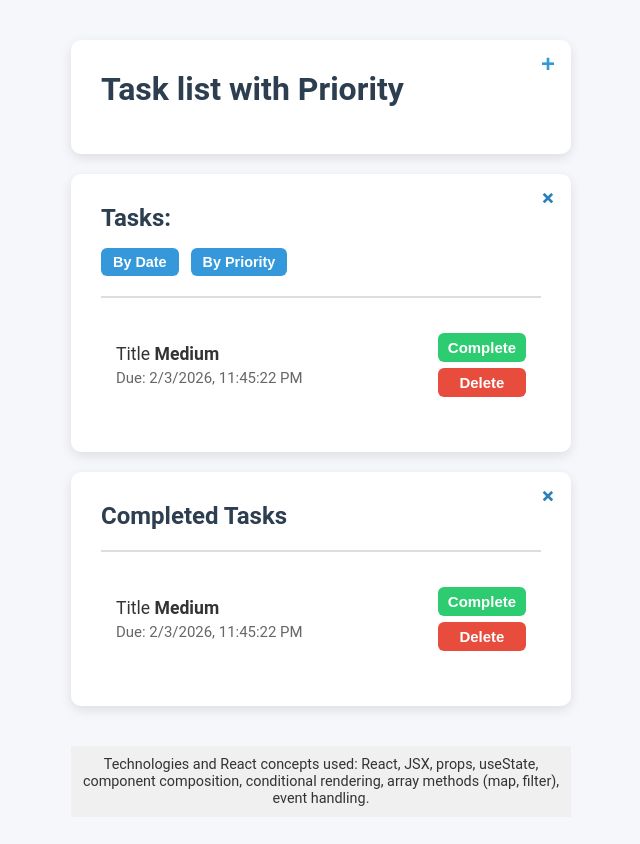
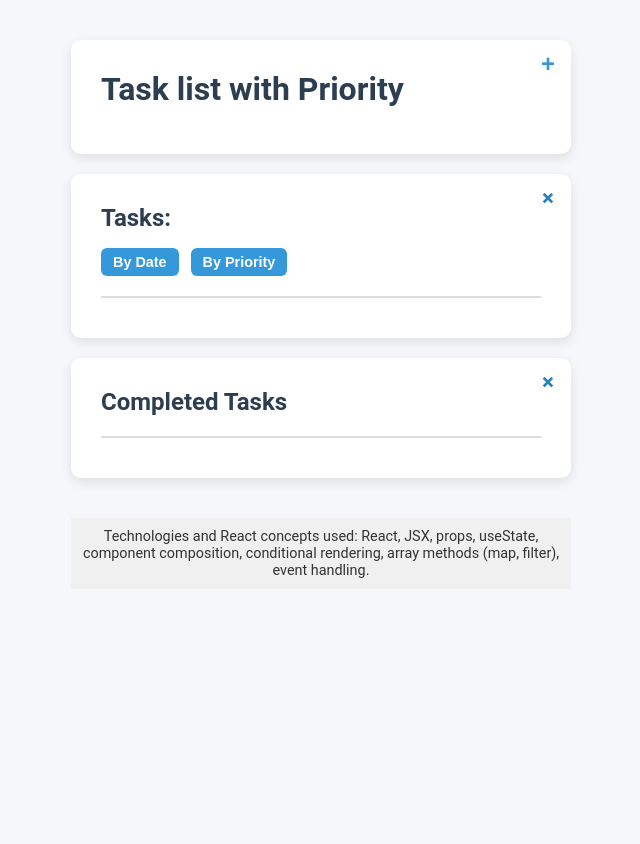
Before and after one commit to Ky0sh1t0/ReactToDo, a React app: page / in a window 1280 px wide. Shown: the top 844 px of the page, without its empty margins (319-959 px from the left). After the commit the page ends 800 px from the top, so only its background shows below. Built offline with nearby package versions, Linux system fonts and the light colour scheme; the HTML template or start-up script is replaced by a standard one.

Commit message:
Change: index.css changed to [type=date], app.jsx added functionality

```diff
--- a/src/App.jsx
+++ b/src/App.jsx
@@ -20,6 +20,17 @@ function App() {
     setTasks([...tasks, {...task, completed: false, id: Date.now() }]);
   }
 
+  function makeComplete(id) {
+    setTasks(tasks.map(task => task.id === id ? {...task, completed: true} : task))
+  }
+
+  function deleteTask(id) {
+    setTasks(tasks.filter(task=>task.id !== id));
+  }
+
+  const activeTasks = tasks.filter(task => !task.completed);
+  const completedTasks = tasks.filter(task => task.completed);
+
   console.log(tasks);
 
   return (
@@ -39,7 +50,7 @@ function App() {
               <button className="sort-button">By Date</button>
               <button className="sort-button">By Priority</button>
             </div>
-            <TaskList/>
+            <TaskList activeTasks={activeTasks} deleteTask={deleteTask} makeComplete={makeComplete}/>
             </>
           )
         }
@@ -47,7 +58,7 @@ function App() {
       <div className="completed-task-container">
         <h2>Completed Tasks</h2>
         <button className={`close-button ${openSection.completed ? "open" : ""}`} onClick={()=>toggleTaskTable("completed")}>+</button>
-        {openSection.completed && <CompletedTaskList />}
+        {openSection.completed && <CompletedTaskList completedTasks={completedTasks} deleteTask={deleteTask}/>}
       </div>
       <Footer />
     </div>
@@ -77,38 +88,47 @@ function TaskForm({addTask}){
         <option value="Medium">Medium</option>
         <option value="Low">Low</option>
       </select>
-      <input type="datetime-local" value={deadlne} required onChange={(e)=>setDeadlne(e.target.value)} />
+      <input type="date" value={deadlne} required onChange={(e)=>setDeadlne(e.target.value)} />
       <button type="submit">Add Task</button>
     </form>
   )
 }
 
-function TaskList() {
+function TaskList({activeTasks, deleteTask, makeComplete}) {
   return (
     <ul className="task-list">
-      <TaskItem />
+      {
+        activeTasks.map(task=> <TaskItem task={task} key={task.id} deleteTask={deleteTask} makeComplete={makeComplete}/>)
+      }
     </ul>
   )
 }
 
-function CompletedTaskList() {
+function CompletedTaskList({completedTasks, deleteTask}) {
   return (
     <ul className="completed-task-list">
-      <TaskItem />
+      {
+        completedTasks.map(task => <TaskItem task={task} key={task.id} deleteTask={deleteTask}/>)
+      }
     </ul>
   )
 }
 
-function TaskItem() {
+function TaskItem({task, deleteTask, makeComplete}) {
+
   return (
-    <li className={`task-item`}>
+    <li className={`task-item ${task.priority.toLowerCase()}`}>
       <div className="task-info">
-        <div>Title <strong>Medium</strong></div>
-        <div className="task-deadline">Due: {new Date().toLocaleString()}</div>
+        <div>{task.title} <strong>{task.priority}</strong></div>
+        <div className="task-deadline">Due: {new Date(task.deadlne).toLocaleDateString()}</div>
       </div>
       <div className="task-buttons">
-        <button className="complete-button ">Complete</button>
-        <button className="delete-button">Delete</button>
+        {
+          !task.completed && (
+            <button className="complete-button" onClick={()=>makeComplete(task.id)}>Complete</button>
+          )
+        }
+        <button className="delete-button" onClick={()=>deleteTask(task.id)}>Delete</button>
       </div>
     </li>
   )
--- a/src/index.css
+++ b/src/index.css
@@ -127,7 +127,7 @@ h2 {
 
 .task-form input[type="text"],
 .task-form select,
-.task-form input[type="datetime-local"] {
+.task-form input[type="date"] {
   margin: 0 0 16px 0;
   padding: 12px;
   border-radius: 8px;
```
